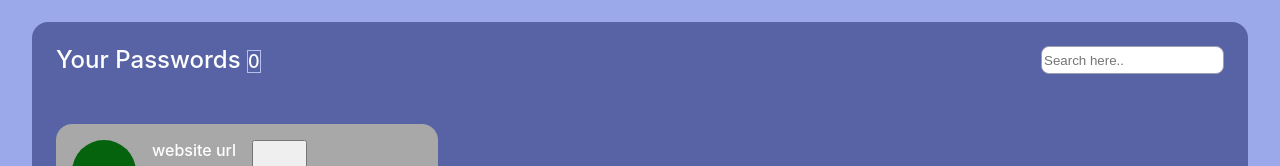
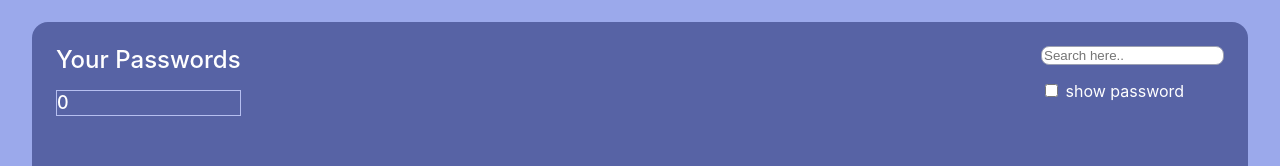
Before and after one commit to Rajukunchala321/passwordManger, a React (Create React App) app: page / in a window 1280 px wide. Shown: the part 536-702 px from the top of the page. Built offline with nearby package versions, Linux system fonts and the light colour scheme.

Commit message:
25th evening version

```diff
--- a/src/App.css
+++ b/src/App.css
@@ -1,3 +1,9 @@
+.psw-count-searchbar-container> div{
+  display: flex;
+  flex-direction: column;
+  gap:16px;
+  color:white;
+}
 .fields{
   font-size: 16px;
   font-family: Inter;
--- a/src/App.js
+++ b/src/App.js
@@ -9,6 +9,7 @@ class App extends Component {
   render() {
     let password_content =[
     {
+      id:1,
       website_url:'',
       user_name:'',
       password:"",
@@ -19,7 +20,12 @@ class App extends Component {
       <div className='psw-container'>
         <img className='Logo' src='https://assets.ccbp.in/frontend/react-js/password-manager-logo-img.png' alt='' />
         <InputComponent />
-        <PasswordContainerComponent passwordContent={password_content}/>
+        {
+          password_content.map(each=>(
+              <PasswordContainerComponent key={each.id} eachPswContent={each}/>
+          ))
+        }
+
       </div>
       </>
     )
--- a/src/PasswordManagerComponent/InputsComponent.js
+++ b/src/PasswordManagerComponent/InputsComponent.js
@@ -12,7 +12,6 @@ class InputsComponent extends Component {
             <input className='input' type='password' placeholder='Enter Password' />
             <button  type='submit'>Submit</button>
         </div>
-
       </div>
       </>
     )
--- a/src/PasswordManagerComponent/PasswordContainerComponent.js
+++ b/src/PasswordManagerComponent/PasswordContainerComponent.js
@@ -3,14 +3,18 @@ import React, { Component } from 'react'
 export default class PasswordContainerComponent extends Component {
 
   render() {
-    const passwordContent =this.props;
-   console.log(passwordContent)
+    const eachPswContent =this.props;
+   console.log(eachPswContent)
     return (
       <>
         <div className='pswManager-container'>
              <div className='psw-count-searchbar-container'>
                 <div className='txt'>Your Passwords <span>0</span> </div>
-                <input type='text' placeholder='Search here..' className='searchbar'/>
+                <div>
+                  <input type='text' placeholder='Search here..' className='searchbar'/>
+                  <label><input type='checkbox' name='check' /> show password</label>
+                </div>
+
 
              </div>
              <div className='psw-card-container'>
```
